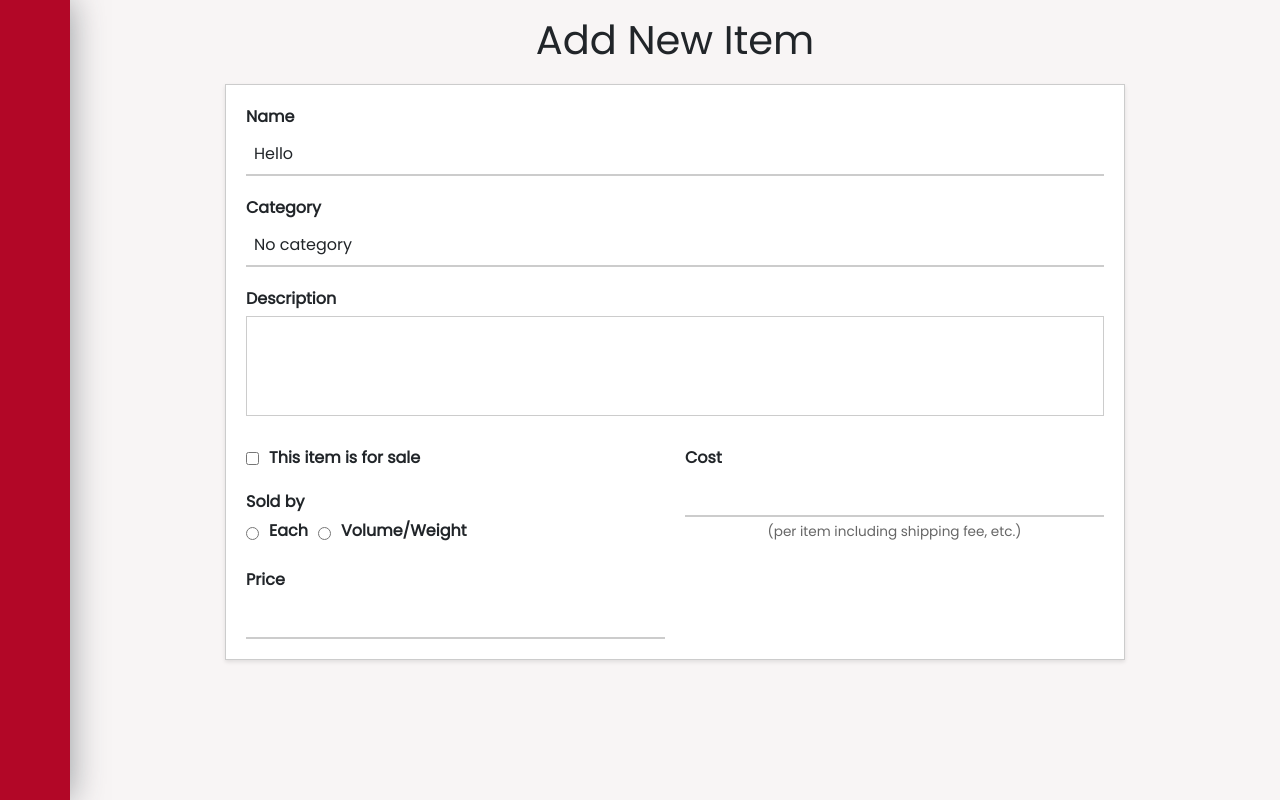
After one commit to porgarmer/Coffyy-Inventory-Management-System, a Django app: template item_list/templates/item_list/add_item.html in a window 1280 px wide. The commit adds this page. Run offline with Django 5.2, Linux system fonts and the light colour scheme; the template is opened without the code that fills it, so the values that code supplies are empty; some libraries are stand-ins or nearby versions.

Commit message:
1/4 done add item

```diff
--- a/Coffyy/urls.py
+++ b/Coffyy/urls.py
@@ -20,7 +20,7 @@ from django.urls import path, include
 urlpatterns = [
     path('admin/', admin.site.urls),
     path('', include('dashboard.urls')), #ge test ra nakong sidebar ani abi. ilisi lang niya ni sa imoha
-    path('item_list/', include('item_list.urls')),  # Include item_list URLs
+    path('item-list/', include('item_list.urls')),  # Include item_list URLs
     # path('', include('purchase_order.urls'))
     path('item-category/', include('item_category.urls')),  # Include the app's URLs
 ]
--- /dev/null
+++ b/item_list/static/css/add_item.css
@@ -0,0 +1,108 @@
+/* General Form Container */
+.form-container {
+    max-width: 900px;
+    margin: 20px auto;
+    padding: 20px;
+    background: white;
+    border: 1px solid #ccc;
+    box-shadow: 0 2px 4px rgba(0, 0, 0, 0.1);
+}
+
+/* Top Section: Name, Category, Description */
+.top-section {
+    margin-bottom: 30px;
+}
+
+.top-section .form-group {
+    margin-bottom: 20px;
+}
+
+/* Bottom Section: Two Columns */
+.bottom-section {
+    display: flex;
+    justify-content: space-between;
+    gap: 20px;
+}
+
+/* Left and Right Columns */
+.left-column, .right-column {
+    flex: 1;
+    display: flex;
+    flex-direction: column;
+    gap: 20px;
+}
+
+/* Align labels to the left */
+label {
+    display: block;
+    text-align: left;
+    font-weight: bold;
+    margin-bottom: 5px;
+}
+
+/* Small Label Styling (for parenthetical descriptions) */
+.small-label {
+    display: block;
+    font-size: 0.85rem;
+    color: #666;
+    margin-top: 5px;
+}
+
+/* Checkbox Group */
+.checkbox-group {
+    display: flex;
+    align-items: center;
+    gap: 10px;
+}
+
+.checkbox-group label {
+    margin: 0;
+}
+
+/* Sold by Group */
+.radio-group {
+    display: flex;
+    align-items: center;
+    gap: 10px;
+}
+
+/* Input Fields */
+.form-control {
+    width: 100%;
+    padding: 8px;
+    outline: none;
+    transition: border-color 0.2s ease-in-out;
+}
+
+/* Underlined Inputs */
+.underline-input {
+    border: none;
+    border-bottom: 2px solid #ccc;
+    border-radius: 0px;
+}
+
+.underline-input:focus {
+    border-color: #007bff;
+}
+
+/* Description Field Styling (Boxed) */
+textarea.form-control {
+    resize: none;
+    height: 100px;
+    border: 1px solid #ccc;
+    border-radius:0px;
+}
+
+/* Button Styling */
+button.btn-primary {
+    background: #007bff;
+    color: white;
+    padding: 10px 20px;
+    border: none;
+    cursor: pointer;
+    border-radius:0px;
+}
+
+button.btn-primary:hover {
+    background: #0056b3;
+}
--- /dev/null
+++ b/item_list/static/js/add_item.js
@@ -0,0 +1,21 @@
+document.addEventListener("DOMContentLoaded", () => {
+    const soldByEach = document.getElementById("sold-by-each");
+    const soldByVolumeWeight = document.getElementById("sold-by-volume-weight");
+    const volumeWeightGroup = document.getElementById("volume-weight-group");
+
+    // Initial setup: Show/Hide the Volume/Weight group based on the selected option
+    const toggleVolumeWeightGroup = () => {
+        if (soldByVolumeWeight.checked) {
+            volumeWeightGroup.style.display = "block";
+        } else {
+            volumeWeightGroup.style.display = "none";
+        }
+    };
+
+    // Add event listeners to radio buttons
+    soldByEach.addEventListener("change", toggleVolumeWeightGroup);
+    soldByVolumeWeight.addEventListener("change", toggleVolumeWeightGroup);
+
+    // Call the function initially to set the correct visibility
+    toggleVolumeWeightGroup();
+});
--- /dev/null
+++ b/item_list/templates/item_list/add_item.html
@@ -0,0 +1,91 @@
+{% extends "base.html" %}
+
+{% load static %}
+
+{% block title %}Add Item{% endblock %}
+
+{% block content %}
+<link rel="stylesheet" href="{% static 'css/add_item.css' %}">
+
+<h1 class="form-title">Add New Item</h1>
+
+<form method="post" class="add-item-form">
+    {% csrf_token %}
+
+    <div class="form-container">
+        <!-- Top Section: Name, Category, Description -->
+        <div class="top-section">
+            <!-- Name Field -->
+            <div class="form-group">
+                <label for="item-name">Name</label>
+                <input type="text" id="item-name" name="name" class="form-control underline-input" value="Hello" required>
+            </div>
+
+            <!-- Category Field -->
+            <div class="form-group">
+                <label for="category">Category</label>
+                <select id="category" name="category" class="form-control underline-input">
+                    <option value="">No category</option>
+                    <!-- Add categories dynamically -->
+                </select>
+            </div>
+
+            <!-- Description Field -->
+            <div class="form-group">
+                <label for="description">Description</label>
+                <textarea id="description" name="description" class="form-control"></textarea>
+            </div>
+        </div>
+
+        <!-- Bottom Section: Two Columns -->
+        <div class="bottom-section">
+            <!-- Left Column -->
+            <div class="left-column">
+                <!-- Checkbox -->
+                <div class="form-group checkbox-group">
+                    <input type="checkbox" id="is-for-sale" name="is_for_sale">
+                    <label for="is-for-sale">This item is for sale</label>
+                </div>
+
+                <!-- Sold by Options -->
+                <div class="form-group">
+                    <label>Sold by</label>
+                    <div class="radio-group">
+                        <input type="radio" id="sold-by-each" name="sold_by" value="each">
+                        <label for="sold-by-each">Each</label>
+
+                        <input type="radio" id="sold-by-volume-weight" name="sold_by" value="volume_weight">
+                        <label for="sold-by-volume-weight">Volume/Weight</label>
+                    </div>
+                </div>
+
+                <!-- Price Field -->
+                <div class="form-group">
+                    <label for="price">Price</label>
+                    <input type="number" id="price" name="price" class="form-control underline-input" min="0" step="0.01">
+                </div>
+            </div>
+
+            <!-- Right Column -->
+            <div class="right-column">
+                <!-- Volume/Weight per Unit (hidden by default) -->
+                <div id="volume-weight-group" class="form-group" style="display:none;">
+                    <label for="volume-weight-per-unit">Volume/Weight per unit</label>
+                    <input type="number" id="volume-weight-per-unit" name="volume_weight_per_unit" class="form-control underline-input" min="0" step="0.01" value="0.00">
+                    <span class="small-label">(milliliters for volume, milligrams for weight)</span>
+                </div>
+
+                <!-- Cost Field -->
+                <div class="form-group">
+                    <label for="cost">Cost</label>
+                    <input type="number" id="cost" name="cost" class="form-control underline-input" min="0" step="0.01" value="Php 0.00">
+                    <span class="small-label">(per item including shipping fee, etc.)</span>
+                </div>
+            </div>
+        </div>
+    </div>
+
+</form>
+
+<script src="/static/js/add_item.js"></script>
+{% endblock %}
--- a/item_list/templates/item_list/index.html
+++ b/item_list/templates/item_list/index.html
@@ -15,7 +15,7 @@
     <div class="d-flex justify-content-between align-items-center mb-4">
         <div class="d-flex">
             <form id="delete-form">
-                <a href="#" class="btn btn-success me-2" id="add-item">+ Add Item</a>
+                <a href="{% url 'item_list:add_item' %}" class="btn btn-success me-2" id="add-item">+ Add Item</a>
                 <button type="button" class="btn btn-outline-danger d-none" id="delete-button">Delete Selected</button>
             </form>
         </div>
--- a/item_list/urls.py
+++ b/item_list/urls.py
@@ -5,4 +5,5 @@ app_name = 'item_list'  # Namespace for the app
 
 urlpatterns = [
     path('', views.index, name='item_list_index'),  # URL pattern for item_list_index
+    path('add/', views.add_item, name='add_item'),  # New URL pattern for add_item
 ]
--- a/item_list/views.py
+++ b/item_list/views.py
@@ -9,3 +9,7 @@ def index(request):
         'rows_per_page': rows_per_page,
     }
     return render(request, 'item_list/index.html', context)
+
+def add_item(request):
+    # Placeholder view for the add item page (just rendering a template)
+    return render(request, 'item_list/add_item.html')
```
